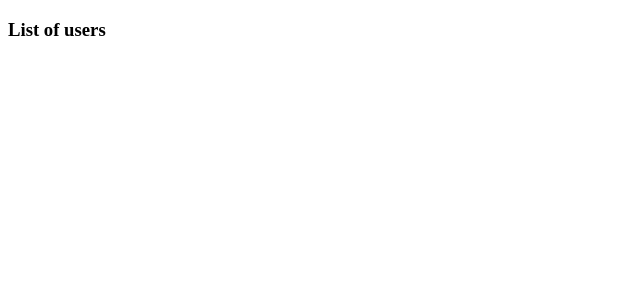
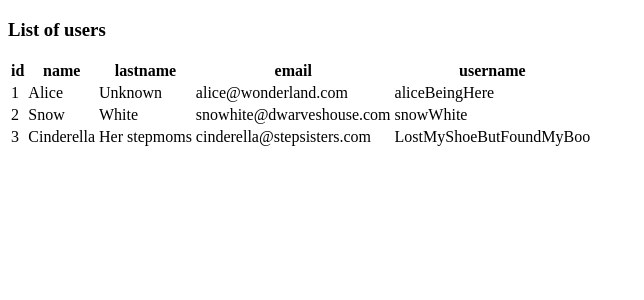
Before and after one commit to SerBro42/5-user-app, an Angular app: page / in a window 1280 px wide. Shown: the top 300 px of the page, without its empty margins (0-644 px from the left). Built offline with nearby package versions, Linux system fonts and the light colour scheme.

Commit message:
User service and data

```diff
--- a/src/app/components/user-app.html
+++ b/src/app/components/user-app.html
@@ -1 +1,28 @@
 <h3> {{ title }} </h3>
+
+@if (users.length == 0) {
+  <div class="alert alert-warning">There are no registries in the system</div>
+} @else {
+  <table>
+    <thead>
+      <tr>
+        <th>id</th>
+        <th>name</th>
+        <th>lastname</th>
+        <th>email</th>
+        <th>username</th>
+      </tr>
+    </thead>
+    <tbody>
+      @for (user of users; track $index) {
+        <tr>
+          <td> {{user.id}} </td>
+          <td> {{user.name}} </td>
+          <td> {{user.lastName}} </td>
+          <td> {{user.email}} </td>
+          <td> {{user.username}} </td>
+        </tr>
+      }
+    </tbody>
+  </table>
+}
--- a/src/app/components/user-app.ts
+++ b/src/app/components/user-app.ts
@@ -1,12 +1,22 @@
-import { Component } from '@angular/core';
+import { Component, OnInit } from '@angular/core';
+import { User } from '../models/user';
+import { UserService } from '../services/user';
 
 @Component({
   selector: 'user-app',
   imports: [],
   templateUrl: './user-app.html'
 })
-export class UserAppComponent {
-
+export class UserAppComponent implements OnInit{
   title: string = 'List of users';
 
+  users: User[] = [];
+
+  constructor(private service: UserService) {
+
+  }
+
+  ngOnInit(): void {
+    this.service.findAll().subscribe( users => this.users = users );
+  }
 }
--- /dev/null
+++ b/src/app/services/user.ts
@@ -0,0 +1,38 @@
+import { Injectable } from '@angular/core';
+import { User } from '../models/user';
+import { Observable, of } from 'rxjs';
+
+@Injectable({
+  providedIn: 'root'
+})
+export class UserService {
+
+  private users: User[] = [{
+    id: 1,
+    name: 'Alice',
+    lastName: 'Unknown',
+    email: 'alice@wonderland.com',
+    username: 'aliceBeingHere',
+    password: '1234'
+  },
+  {
+    id: 2,
+    name: 'Snow',
+    lastName: 'White',
+    email: 'snowhite@dwarveshouse.com',
+    username: 'snowWhite',
+    password: '1234'
+  },
+  {
+    id: 3,
+    name: 'Cinderella',
+    lastName: 'Her stepmoms',
+    email: 'cinderella@stepsisters.com',
+    username: 'LostMyShoeButFoundMyBoo',
+    password: '1234'
+  }];
+
+  findAll(): Observable<User[]> {
+    return of(this.users);
+  }
+}
```
